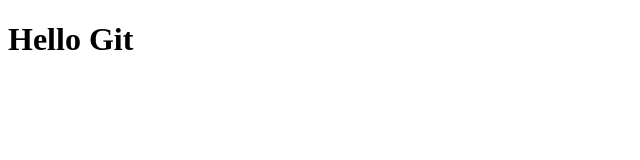
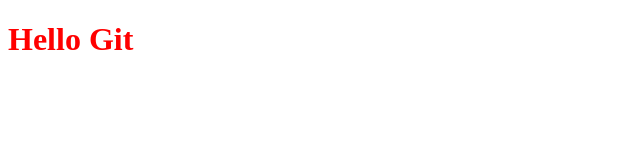
Before and after one commit to MsKotova/test, a plain HTML site: page index.html in a window 1280 px wide. Shown: the whole page, without its empty margins (0-640 px from the left). Drawn offline with Linux system fonts and the light colour scheme.

Commit message:
edit style

```diff
--- a/index.html
+++ b/index.html
@@ -12,7 +12,7 @@
     </style>
 </head>
 <body>
-    <h1 onclick="alert(this.innerText)">Hello Git</h1>
+    <h1 style="color: red;" onclick="alert(this.innerText)">Hello Git</h1>
 </body>
 <script srs="script.js"></script>
 </html>
```
